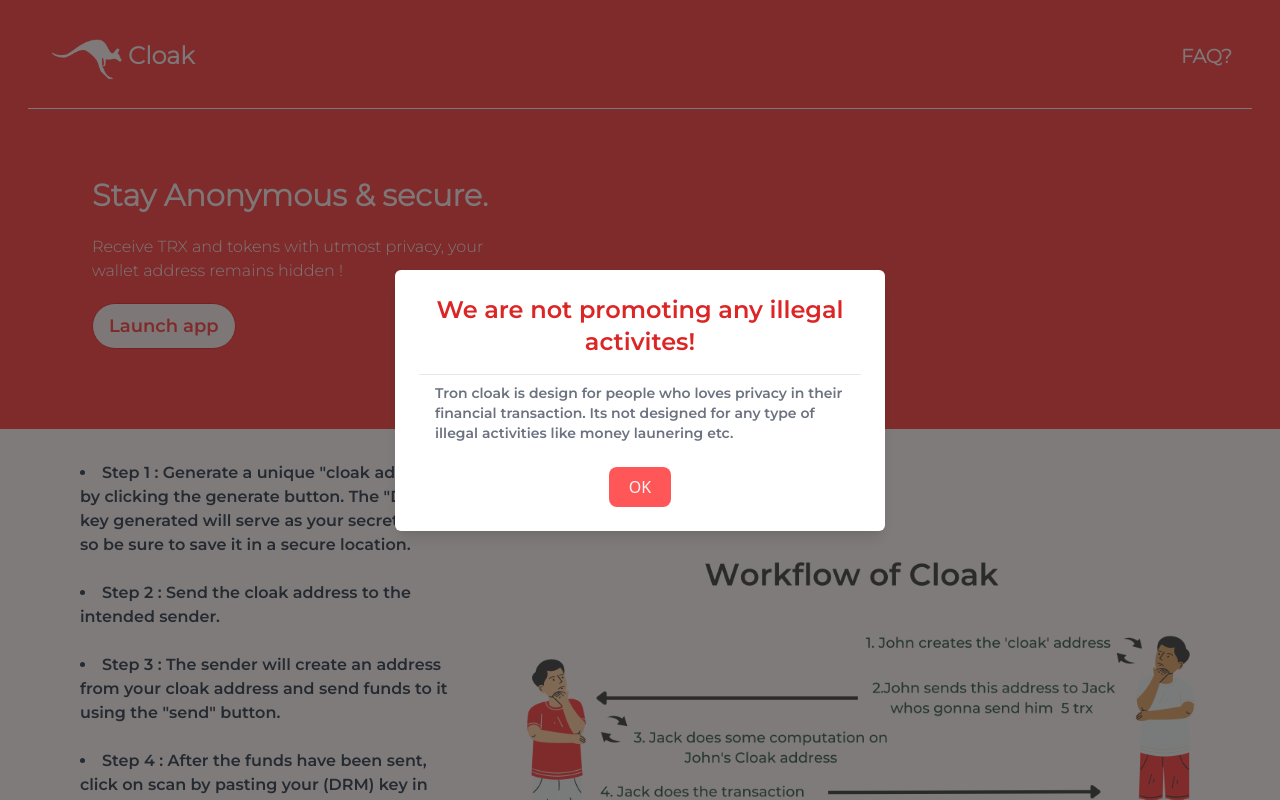
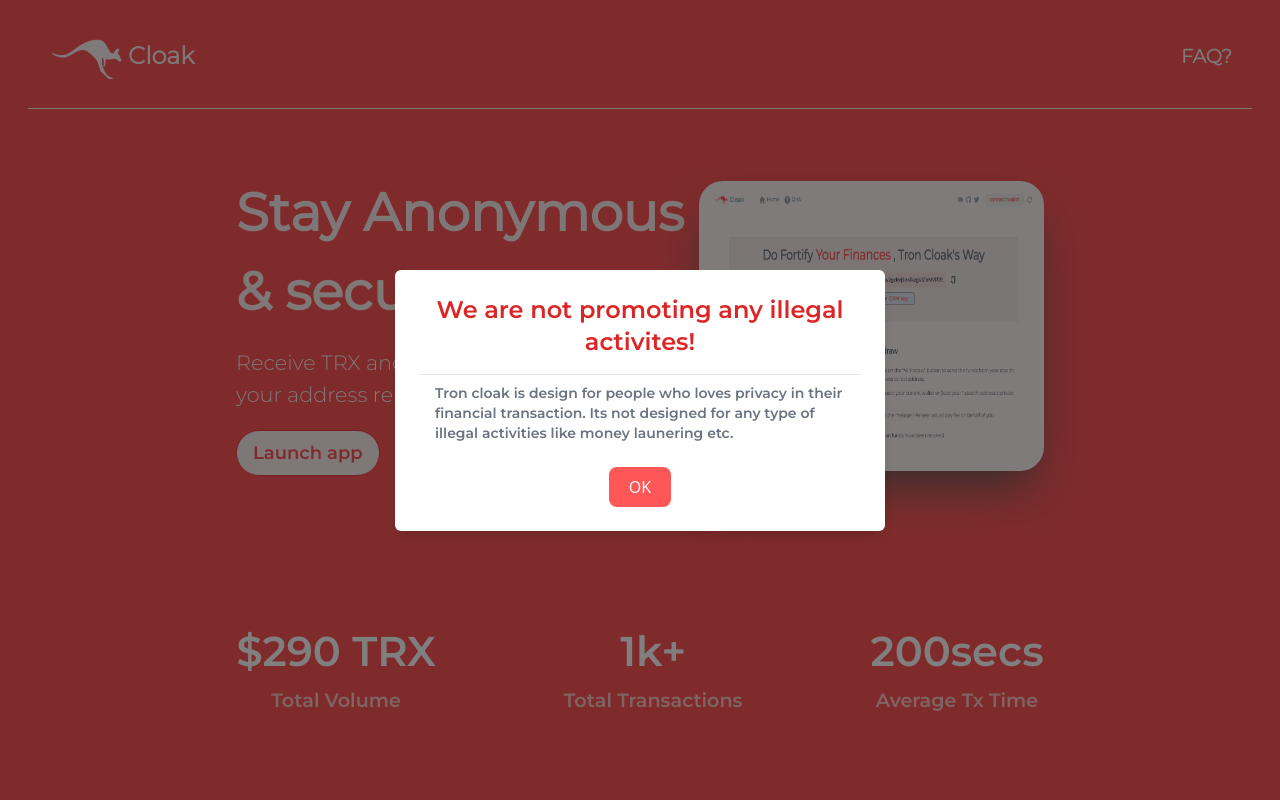
Before and after one commit to OxMaaz/Cloak, a React (Create React App) app in the folder cloak/ui-cloak/: page / in a window 1280 px wide. Shown: the top 800 px of the page. Built offline with nearby package versions, Linux system fonts and the light colour scheme.

Commit message:
initial ui fixes

```diff
--- a/cloak/ui-cloak/package.json
+++ b/cloak/ui-cloak/package.json
@@ -12,6 +12,7 @@
     "bs58": "^5.0.0",
     "buffer": "^6.0.3",
     "buffer-es6": "^4.9.3",
+    "caniuse-lite": "^1.0.30001543",
     "elliptic": "^6.5.4",
     "firebase": "^9.22.0",
     "keccak256": "^1.0.6",
--- /dev/null
+++ b/cloak/ui-cloak/src/intro/Banner.js
@@ -0,0 +1,43 @@
+import React from "react";
+
+const Banner = () => {
+  return (
+    <div className="mx-auto montserrat-subheading w-max flex items-center py-20 space-x-20 xl:space-x-32">
+      {/* components */}
+      {/* <div className="flex flex-col items-center gap-1">
+        <h2 className="text-[1.4rem] font-bold text-white md:text-[2.1rem] xl:text-[2.6rem]">
+          19
+        </h2>
+        <p className="text-[1rem] font-bold text-[#ffc8c8] md:text-[1.2rem]">
+          Chains Supported
+        </p>
+      </div> */}
+      <div className="flex flex-col items-center gap-1">
+        <h2 className="text-[1.4rem] font-bold text-white md:text-[2.1rem] xl:text-[2.6rem]">
+          $290 TRX
+        </h2>
+        <p className="text-[1rem] font-bold text-[#ffc8c8] md:text-[1.2rem]">
+          Total Volume
+        </p>
+      </div>
+      <div className="flex flex-col items-center gap-1">
+        <h2 className="text-[1.4rem] font-bold text-white md:text-[2.1rem] xl:text-[2.6rem]">
+          1k+
+        </h2>
+        <p className="text-[1rem] font-bold text-[#ffc8c8] md:text-[1.2rem]">
+          Total Transactions
+        </p>
+      </div>
+      <div className="flex flex-col items-center gap-1">
+        <h2 className="text-[1.4rem] font-bold text-white md:text-[2.1rem] xl:text-[2.6rem]">
+          200secs
+        </h2>
+        <p className="text-[1rem] font-bold text-[#ffc8c8] md:text-[1.2rem]">
+          Average Tx Time
+        </p>
+      </div>
+    </div>
+  );
+};
+
+export default Banner;
--- a/cloak/ui-cloak/src/intro/Description.js
+++ b/cloak/ui-cloak/src/intro/Description.js
@@ -42,18 +42,18 @@ const Description = () => {
               <li class="mb-2 text-left text-gray-600">
                 <span class="font-semibold text-gray-600">Step 3 : </span> The
                 sender will create an address from your cloak address and send
-                funds to it using the "send" button.
+                funds to it using the <b>Transfer</b> button.
               </li>
               <li class="mb-2 text-left text-gray-600">
                 <span class="font-semibold text-gray-600">Step 4 : </span> After
-                the funds have been sent, click on scan by pasting your (DRM)
-                key in the designated input  to retrieve your private key and access the
+                the funds have been sent, click on <b>Scan</b> or paste your <b>DRM Key</b>
+                to retrieve your private key and access the
                 specific address on which the funds have been sent.
               </li>
               <li class="mb-2 text-left text-gray-600">
                 <span class="font-semibold text-gray-600">Summary : </span> By
                 following these steps, you can easily and securely transfer and receive
-                funds using cloak. Should you have any queries or concerns,
+                funds using our app. Should you have any queries or concerns,
                 please do not hesitate to contact us by our discord for
                 assistance..
               </li>
@@ -66,7 +66,7 @@ const Description = () => {
 
       {/* Features */}
 
-      <div class=" p-8 relative">
+      <div class="relative bg-[#FF5757] p-8">
         <div class="mx-auto">
           <h2
             class="montserrat-heading mb-2 mt-4 text-3xl font-semibold
@@ -74,10 +74,10 @@ const Description = () => {
           >
             Features
           </h2>
-          <div className="z-10 mx-auto mb-4 border-b border-[#ff8080] pb-2 sm:min-w-[550px] "></div>
+          <div className="z-10 mx-auto mb-4 border-b border-[#ffdcdc] pb-2 sm:min-w-[550px] "></div>
           <div
             class="px-15 mx-auto grid max-w-[1700px] cursor-default
-            xl:grid-cols-4 md:grid-cols-2 gap-8 p-6 sm:p-6"
+            gap-8 p-6 sm:p-6 md:grid-cols-2 xl:grid-cols-4"
           >
             <div class="col-span-2 md:col-span-1">
               <div
@@ -91,18 +91,17 @@ const Description = () => {
                   </h3>
                 </div>
                 <p class=" montserrat-heading font-semibold text-gray-500">
-                  Cloak app prioritizes user privacy by generating a unique
-                  address for every transaction, thereby making it
-                  difficult to track or trace the transaction history of a
-                  particular user. Since the cloak address is not linked to any
-                  personal information, it allows users to maintain anonymity
-                  while transacting on the app. .
+                Cloak app prioritizes user privacy by generating a unique address for every transaction, thereby making it difficult to track or trace the transaction history of a particular user. Since the cloak address is not linked to any personal information, it allows users to maintain anonymity while transacting on the app. .
+
+
                 </p>
               </div>
             </div>
             <div class="col-span-2 md:col-span-1">
-              <div class="h-full space-y-4 rounded-lg
-              bg-[#fdf4f4] p-10 shadow-md hover:shadow-lg">
+              <div
+                class="h-full space-y-4 rounded-lg
+              bg-[#fdf4f4] p-10 shadow-md hover:shadow-lg"
+              >
                 <div className="flex items-center justify-center space-x-2">
                   <MdOutlineSecurity color="#ff8080" className="mb-2 text-xl" />
                   <h3 class="montserrat-subheading mb-2 text-xl font-semibold">
@@ -110,18 +109,17 @@ const Description = () => {
                   </h3>
                 </div>
                 <p class=" montserrat-heading font-semibold text-gray-500">
-                  Cloak app employs  security measures to ensure that
-                  users' funds and information are safe. The Drm key
-                  generated during the cloak address  serves as a private
-                  key of cloak address, which only the user has access to. This DRM is
-                  needed to access the private key associated with a particular
-                  stealth address.
+                Cloak app employs security measures to ensure that users' funds and information are safe. The Drm key generated during the cloak address serves as a private key of cloak address, which only the user has access to. This DRM is needed to access the private key associated with a particular stealth address.
+
+
                 </p>
               </div>
             </div>
             <div class="col-span-2 md:col-span-1">
-              <div class="h-full space-y-4 rounded-lg
-              bg-[#fdf4f4] p-10 shadow-md hover:shadow-lg">
+              <div
+                class="h-full space-y-4 rounded-lg
+              bg-[#fdf4f4] p-10 shadow-md hover:shadow-lg"
+              >
                 <div className="flex items-center justify-center space-x-2">
                   <AiOutlineTransaction
                     color="#ff8080"
@@ -133,17 +131,12 @@ const Description = () => {
                   </h3>
                 </div>
                 <p class="montserrat-heading font-semibold text-gray-500">
-                  Cloak app is designed to be user-friendly, with a simple and
-                  intuitive interface that allows users to send and receive in one click.
-                  The app's step-by-step
-                  guide makes it easy for users to navigate and transact on the
-                  platform. Moreover, the app provides real-time updates on the
-                  status of a transaction, allowing users to track the progress
-                  of their transactions in real-time..
+                Cloak app is designed to be user-friendly, with a simple and intuitive interface that allows users to send and receive in one click. The app's step-by-step guide makes it easy for users to navigate and transact on the platform. Moreover, the app provides real-time updates on the status of a transaction, allowing users to track the progress of their transactions in real-time..
+
+
                 </p>
               </div>
             </div>
-
             <div class="col-span-2 md:col-span-1">
               <div class="h-full space-y-4 rounded-lg bg-[#fdf4f4] p-10 shadow-md hover:shadow-lg">
                 <div className="flex items-center justify-center space-x-2">
@@ -157,12 +150,9 @@ const Description = () => {
                   </h3>
                 </div>
                 <p class=" montserrat-heading font-semibold text-gray-500">
-                  Cloak app allows for fast and seamless transactions, with
-                  funds being sent and received almost instantly. This means
-                  that users do not have to wait for an extended period to
-                  access their funds or complete a transaction, making it an
-                  ideal option for those who require quick and efficient
-                  transactions..
+                Cloak app allows for fast and seamless transactions, with funds being sent and received almost instantly. This means that users do not have to wait for an extended period to access their funds or complete a transaction, making it an ideal option for those who require quick and efficient transactions..
+
+
                 </p>
               </div>
             </div>
--- a/cloak/ui-cloak/src/intro/Header.js
+++ b/cloak/ui-cloak/src/intro/Header.js
@@ -2,6 +2,9 @@ import React from "react";
 import { useNavigate } from "react-router-dom";
 import logo from "../assets/IntroLogo.png";
 import { Link } from "react-scroll";
+import mainss from "../assets/mainss.png";
+import Banner from "./Banner";
+import TokensSlide from "./TokensSlide";
 
 const Header = () => {
   const Valid = () => {
@@ -34,12 +37,24 @@ const Header = () => {
         </Link>
       </div>
       {/* at the bottom of the logo */}
-      <div className="flex flex-col items-start space-y-4 p-10 sm:p-16">
-        <h2 className="montserrat-subtitle text-[1.7rem] font-bold text-[#FDF0EF] sm:text-[1.9rem]">
+      <div
+        className="md:px-22 flex flex-col items-center justify-between space-y-1
+        px-3 py-10 text-gray-700 sm:px-5 sm:py-16 md:flex-row xl:px-52"
+      >
+        {/* left side */}
+        <div className="flex flex-col items-start space-y-4">
+          <h2
+            className="montserrat-heading text-left text-[1.7rem] font-bold
+          text-[#FDF0EF] sm:text-[2.3rem] xl:text-[3.3rem]"
+          >
             Stay Anonymous & secure.
           </h2>
-        <p className="montserrat-small max-w-[400px] break-words text-left  text-[#FDF0EF]">
-          Receive TRX and tokens with utmost privacy, your wallet address remains hidden !
+          <p
+            className="montserrat-small max-w-[400px] break-words
+           text-left text-[1.0rem] text-[#FDF0EF] xl:max-w-[480px] xl:text-[1.3rem]"
+          >
+            Receive TRX and tokens with utmost privacy, your address remains
+            hidden!.
           </p>
           <div className="pt-1">
             <button
@@ -50,6 +65,20 @@ const Header = () => {
             </button>
           </div>
         </div>
+        {/* right image */}
+        <div className="flex items-center justify-end ">
+          <img
+            className="sm:[mt-0] mt-10 h-[250px] rounded-[1.5rem] object-center shadow-2xl
+        shadow-[#5e5e5e] md:mt-0 md:w-[480px] lg:h-[246px]
+        xl:h-[290px] xl:w-[520px]"
+            src={mainss}
+            // height={1000}
+            alt=""
+          />
+        </div>
+      </div>
+      <Banner />
+      <TokensSlide />
     </div>
   );
 };
--- /dev/null
+++ b/cloak/ui-cloak/src/intro/TokensSlide.js
@@ -0,0 +1,35 @@
+import React from "react";
+import { Tokens } from "../helpers/Token";
+
+const TokensSlide = () => {
+  return (
+    <div className="w-full xl:w-[70%] mx-auto pb-12 pt-8">
+      {/* <marquee> */}
+      <h1 className='xl:text-[3.1rem] text-[1.7rem] montserrat-subheading pb-7
+       text-gray-900'>Tokens Supported</h1>
+      <div className='marquee w-full'>
+        <div className="flex w-full items-center overflow-clip space-x-3">
+          {Tokens.map(({ symbol, name }, id) => (
+            <div
+              key={id}
+              className="ml-4 flex min-w-max items-center space-x-2
+               rounded-full bg-black/60 px-4 py-2 overflow-clip"
+            >
+              <img
+                src={symbol}
+                alt="token"
+                className="h-[30px] w-[30px] rounded-full"
+              />
+              <p className="montserrat-subheading text-gray-200 sm:text-[1.1rem] xl:text-[1.4rem]">
+                {name}
+              </p>
+            </div>
+          ))}
+        </div>
+        </div>
+      {/* </marquee> */}
+    </div>
+  );
+};
+
+export default TokensSlide;
--- a/cloak/ui-cloak/src/intro/VideoTutorial.js
+++ b/cloak/ui-cloak/src/intro/VideoTutorial.js
@@ -21,7 +21,7 @@ const Tutorial = () => {
             width="90%"
             height="95%"
             controls={true}
-            url="https://youtu.be/MlRNRg_JSkc"
+            url="https://youtu.be/lkixpdqmk5Y"
           />
         </div>
       </div>
```
Also changed, not shown: cloak/ui-cloak/src/assets/mainss.png (added), 1 other file (tests, documents, lock files or other folders). Lines whose indentation alone changed are shown as unchanged.
